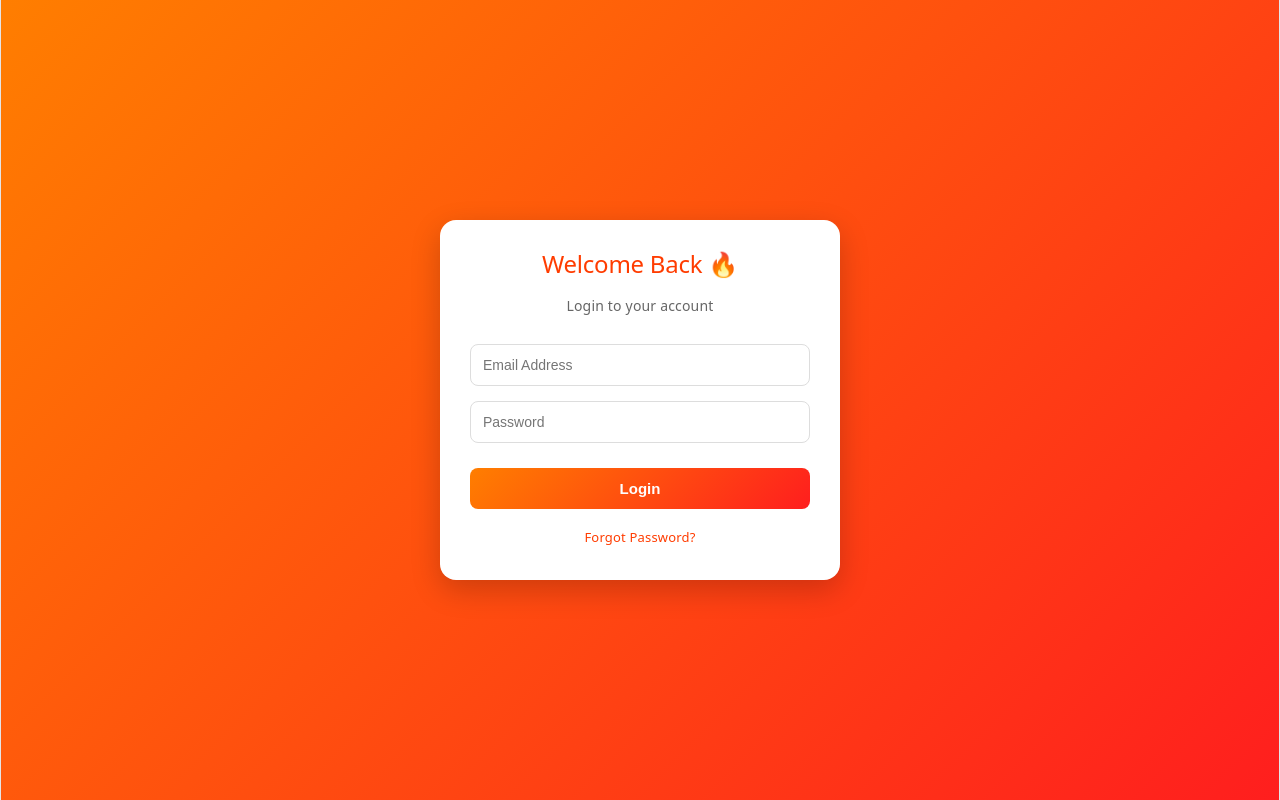
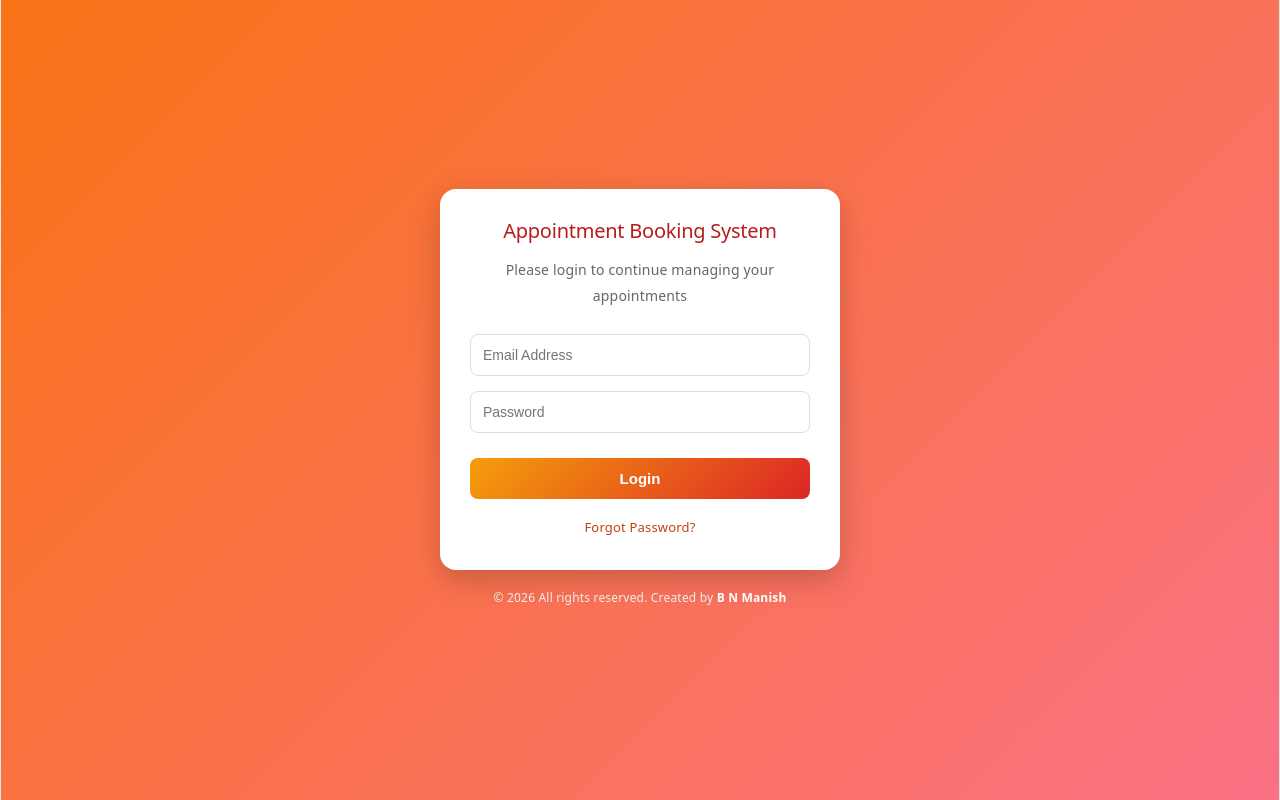
Before and after one commit to bnmanish/Appointment-Booking-System, a React (Vite) app in the folder frontend/: page /admin/login in a window 1280 px wide. Built offline with nearby package versions, Linux system fonts and the light colour scheme.

Commit message:
updated login page and API

```diff
--- a/frontend/package.json
+++ b/frontend/package.json
@@ -12,7 +12,7 @@
   "dependencies": {
     "react": "^19.2.4",
     "react-dom": "^19.2.4",
-    "react-router-dom": "^7.14.1"
+    "react-router-dom": "^7.14.2"
   },
   "devDependencies": {
     "@eslint/js": "^9.39.4",
--- a/frontend/src/App.tsx
+++ b/frontend/src/App.tsx
@@ -1,110 +1,18 @@
-import React, { useState } from "react";
+import React from "react";
+import { BrowserRouter, Routes, Route } from "react-router-dom";
 
-const Login: React.FC = () => {
-  const [email, setEmail] = useState<string>("");
-  const [password, setPassword] = useState<string>("");
+import Home from "./pages/Home";
+import AdminLogin from "./pages/admin/Login";
 
-  const handleSubmit = (e: React.FormEvent<HTMLFormElement>) => {
-    e.preventDefault();
-    console.log({ email, password });
-  };
-
+const App: React.FC = () => {
   return (
-    <div style={styles.wrapper}>
-      <form style={styles.card} onSubmit={handleSubmit}>
-        <h2 style={styles.heading}>Welcome Back 🔥</h2>
-        <p style={styles.subText}>Login to your account</p>
-
-        <input
-          type="email"
-          placeholder="Email Address"
-          value={email}
-          onChange={(e) => setEmail(e.target.value)}
-          style={styles.input}
-          required
-        />
-
-        <input
-          type="password"
-          placeholder="Password"
-          value={password}
-          onChange={(e) => setPassword(e.target.value)}
-          style={styles.input}
-          required
-        />
-
-        <button type="submit" style={styles.button}>
-          Login
-        </button>
-
-        <p style={styles.footer}>Forgot Password?</p>
-      </form>
-    </div>
+    <BrowserRouter>
+      <Routes>
+        <Route path="/" element={<Home />} />
+        <Route path="/admin/login" element={<AdminLogin />} />
+      </Routes>
+    </BrowserRouter>
   );
 };
 
-export default Login;
-
-// 🎨 Styles
-const styles: { [key: string]: React.CSSProperties } = {
-  wrapper: {
-    height: "100vh",
-    display: "flex",
-    justifyContent: "center",
-    alignItems: "center",
-    background: "linear-gradient(135deg, #ff7e00, #ff1e1e)", // orange → red
-  },
-
-  card: {
-    width: "340px",
-    padding: "30px",
-    borderRadius: "16px",
-    background: "#ffffff",
-    boxShadow: "0 10px 30px rgba(0,0,0,0.2)",
-    display: "flex",
-    flexDirection: "column",
-    gap: "15px",
-  },
-
-  heading: {
-    textAlign: "center",
-    color: "#ff3c00",
-    margin: 0,
-  },
-
-  subText: {
-    textAlign: "center",
-    fontSize: "14px",
-    color: "#666",
-    marginBottom: "10px",
-  },
-
-  input: {
-    padding: "12px",
-    borderRadius: "8px",
-    border: "1px solid #ddd",
-    fontSize: "14px",
-    outline: "none",
-    transition: "0.3s",
-  },
-
-  button: {
-    marginTop: "10px",
-    padding: "12px",
-    border: "none",
-    borderRadius: "8px",
-    background: "linear-gradient(135deg, #ff7e00, #ff1e1e)",
-    color: "#fff",
-    fontWeight: "bold",
-    fontSize: "15px",
-    cursor: "pointer",
-    transition: "0.3s",
-  },
-
-  footer: {
-    textAlign: "center",
-    fontSize: "13px",
-    color: "#ff3c00",
-    cursor: "pointer",
-  },
-};
+export default App;
--- /dev/null
+++ b/frontend/src/pages/Home.tsx
@@ -0,0 +1,12 @@
+import React from "react";
+
+const Home: React.FC = () => {
+  return (
+    <div>
+      <h1>Home Page</h1>
+      <p>Welcome to the website</p>
+    </div>
+  );
+};
+
+export default Home;
--- a/frontend/src/pages/admin/Login.tsx
+++ b/frontend/src/pages/admin/Login.tsx
@@ -11,9 +11,16 @@ const Login: React.FC = () => {
 
   return (
     <div style={styles.wrapper}>
+      <div style={styles.container}>
+        {/* Login Card */}
         <form style={styles.card} onSubmit={handleSubmit}>
-        <h2 style={styles.heading}>Welcome Back 👋</h2>
-        <p style={styles.subText}>Login to your account</p>
+          <h2 style={styles.heading}>
+            Appointment Booking System
+          </h2>
+
+          <p style={styles.subText}>
+            Please login to continue managing your appointments
+          </p>
 
           <input
             type="email"
@@ -39,13 +46,26 @@ const Login: React.FC = () => {
 
           <p style={styles.footer}>Forgot Password?</p>
         </form>
+
+        {/* copyright message */}
+        <p style={styles.copy}>
+          © {new Date().getFullYear()} All rights reserved. Created by{" "}
+          <a
+            href="https://github.com/bnmanish"
+            target="_blank"
+            rel="noopener noreferrer"
+            style={styles.link}
+          >
+            B N Manish
+          </a>
+        </p>
+      </div>
     </div>
   );
 };
 
 export default Login;
 
-// 🎨 Styles
 const styles: { [key: string]: React.CSSProperties } = {
   wrapper: {
     minHeight: "100vh",
@@ -53,7 +73,15 @@ const styles: { [key: string]: React.CSSProperties } = {
     display: "flex",
     justifyContent: "center",
     alignItems: "center",
-    background: "linear-gradient(135deg, #f59e0b, #dc2626)", // soft orange → deep red
+    // background: "linear-gradient(135deg, #f59e0b, #dc2626)",
+    background: "linear-gradient(135deg, #f97316, #fb7185)"
+  },
+
+  container: {
+    display: "flex",
+    flexDirection: "column",
+    alignItems: "center",
+    gap: "15px", // spacing between card & footer
   },
 
   card: {
@@ -69,8 +97,9 @@ const styles: { [key: string]: React.CSSProperties } = {
 
   heading: {
     textAlign: "center",
-    color: "#b91c1c", // deep red
+    color: "#b91c1c",
     margin: 0,
+    fontSize: "20px",
   },
 
   subText: {
@@ -86,7 +115,6 @@ const styles: { [key: string]: React.CSSProperties } = {
     border: "1px solid #ddd",
     fontSize: "14px",
     outline: "none",
-    transition: "0.3s",
   },
 
   button: {
@@ -99,7 +127,6 @@ const styles: { [key: string]: React.CSSProperties } = {
     fontWeight: "bold",
     fontSize: "15px",
     cursor: "pointer",
-    transition: "0.3s",
   },
 
   footer: {
@@ -108,4 +135,16 @@ const styles: { [key: string]: React.CSSProperties } = {
     color: "#c2410c",
     cursor: "pointer",
   },
+
+  copy: {
+    textAlign: "center",
+    fontSize: "12px",
+    color: "#eee",
+  },
+
+  link: {
+    color: "#fff",
+    textDecoration: "none",
+    fontWeight: "bold",
+  },
 };
```
Also changed, not shown: 1 other file (tests, documents, lock files or other folders). Lines whose indentation alone changed are shown as unchanged.
